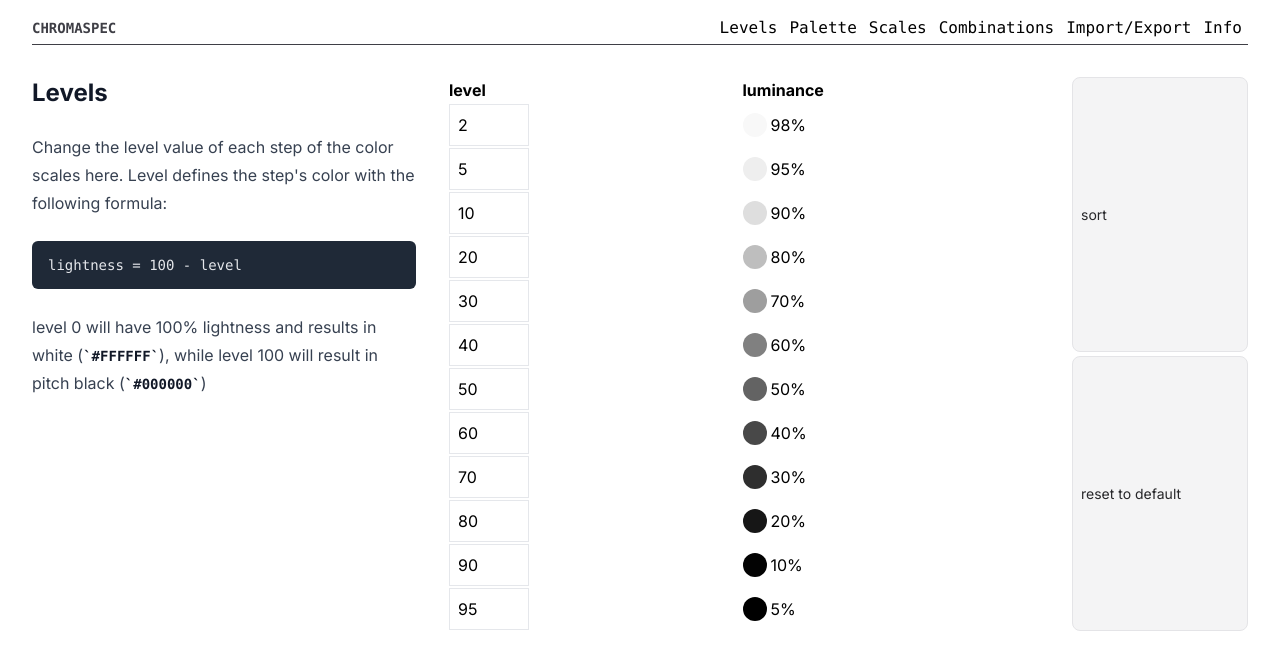
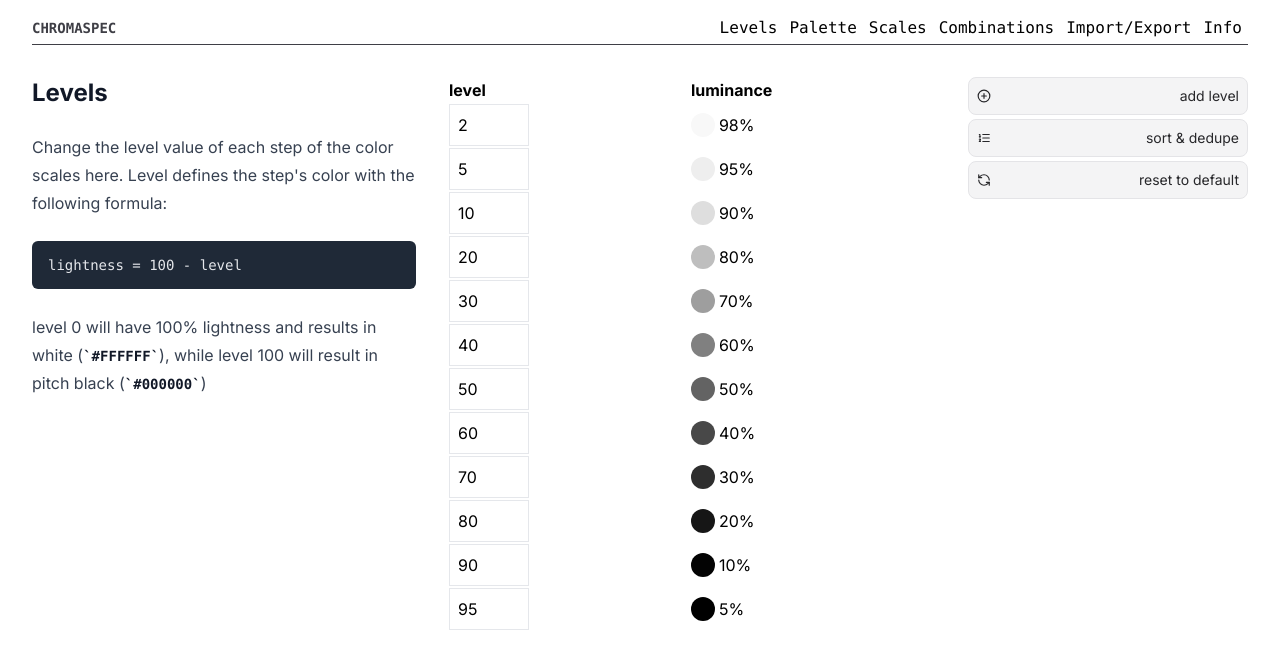
Before and after one commit to fillmember/chromaspec, a Next.js app: page /levels in a window 1280 px wide. Shown: the top 670 px of the page. Built offline with nearby package versions, Linux system fonts and the light colour scheme.

Commit message:
feat: add levels page

```diff
--- a/src/app/levels/page.tsx
+++ b/src/app/levels/page.tsx
@@ -1,13 +1,15 @@
 "use client";
 
-import { atomLevels } from "@/atoms/userdata";
+import { atomLevels, defaultLevels } from "@/atoms/userdata";
 import { Input } from "@headlessui/react";
 import { formatCss } from "culori";
 import { produce } from "immer";
 import { useAtom } from "jotai/react";
+import sortedUniq from "lodash/sortedUniq";
+import { LuListOrdered, LuPlusCircle, LuRefreshCcw } from "react-icons/lu";
 
 export default function PageLevels() {
-  const [levels] = useAtom(atomLevels);
+  const [levels, setLevels] = useAtom(atomLevels);
   return (
     <section className="my-8 grid grid-cols-12 gap-8">
       <header className="prose col-span-4">
@@ -23,7 +25,7 @@ export default function PageLevels() {
           <code>#000000</code>)
         </p>
       </header>
-      <table className="col-span-6">
+      <table className="col-span-5">
         <thead className="text-left">
           <tr>
             <th>level</th>
@@ -36,9 +38,31 @@ export default function PageLevels() {
           ))}
         </tbody>
       </table>
-      <aside className="col-span-2 grid grid-cols-3 gap-1">
-        <button className="btn col-span-full">sort</button>
-        <button className="btn col-span-full">reset to default</button>
+      <aside className="col-span-3 space-y-1">
+        <button
+          className="btn btn-full"
+          onClick={() => setLevels([...levels, 100])}
+        >
+          <LuPlusCircle /> add level
+        </button>
+        <button
+          className="btn btn-full"
+          onClick={() => {
+            const newLevels = levels.map((x) => x);
+            newLevels.sort((a, b) => a - b);
+            setLevels(sortedUniq(newLevels));
+          }}
+        >
+          <LuListOrdered /> sort & dedupe
+        </button>
+        <button
+          className="btn btn-full"
+          onClick={() => {
+            setLevels(defaultLevels);
+          }}
+        >
+          <LuRefreshCcw /> reset to default
+        </button>
       </aside>
     </section>
   );
--- a/src/components/RowScale.tsx
+++ b/src/components/RowScale.tsx
@@ -70,7 +70,8 @@ export function RowScale(props: IRowScale) {
             className="w-96 space-y-1 rounded-lg border bg-white p-3 text-sm shadow-lg transition duration-150 data-[closed]:scale-90 data-[closed]:opacity-0"
           >
             <div className="grid" style={containerStyle}>
-              {chromaMaxPerLevel.map((value, index) => {
+              {levels.map((lvl, index) => {
+                const value = chromaMaxPerLevel[index] ?? 0;
                 return (
                   <Field
                     key={index}
@@ -85,13 +86,8 @@ export function RowScale(props: IRowScale) {
                       step={0.01}
                       value={value}
                       onChange={(evt) => {
-                        const newArray = chromaMaxPerLevel.map(
-                          (originalValue, _index) => {
-                            return _index === index
-                              ? parseFloat(evt.target.value)
-                              : originalValue;
-                          },
-                        );
+                        const newArray = chromaMaxPerLevel.map((x) => x);
+                        newArray[index] = parseFloat(evt.target.value);
                         updateScale({ chromaMaxPerLevel: newArray });
                       }}
                     />
```
